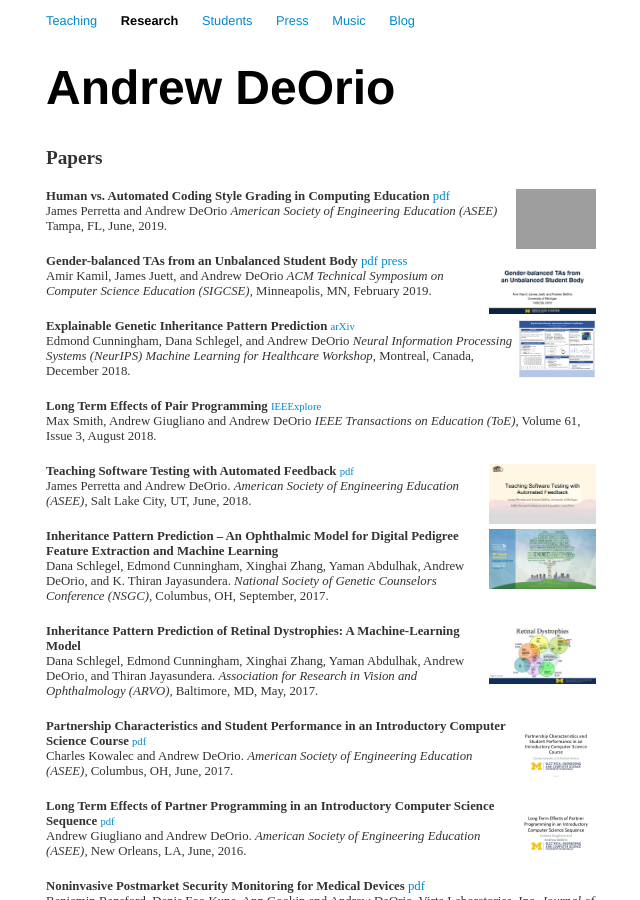
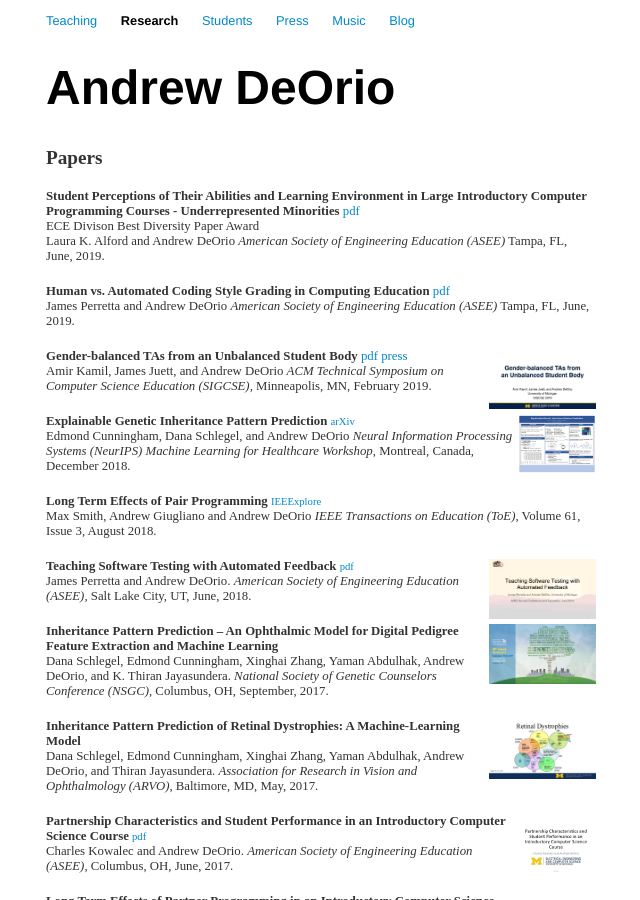
Before and after one commit to awdeorio/andrewdeorio.com, a Jekyll site: the page built from research/index.html, in a window 1280 px wide and 900 px high. Shown: the whole window, without its empty margins (319-959 px from the left). Built offline with Jekyll 4.4.1, drawn with Linux system fonts in a browser that asks for light colours; nearby versions of some CDN libraries; grey boxes are pictures that could not be loaded.

Commit message:
Add second ASEE paper

```diff
--- a/research/index.html
+++ b/research/index.html
@@ -8,9 +8,24 @@ title: Research | Andrew DeOrio
 </div>
 
 <div class="publication">
+<!--
+<a href="assets/ASEE19ECE-slides.pdf" target="_blank" >
+  <img class="research-thumbnail" src="assets/ASEE19ECE-thumbnail.png" alt="thumbnail">
+</a>
+-->
+<b>Student Perceptions of Their Abilities and Learning Environment in Large Introductory Computer Programming Courses - Underrepresented Minorities</b>
+<a href="assets/ASEE19ECE.pdf" target="_blank">pdf</a><br>
+ECE Divison Best Diversity Paper Award<br>
+Laura K. Alford and Andrew DeOrio
+<i>American Society of Engineering Education (ASEE)</i> Tampa, FL, June, 2019.
+</div>
+
+<div class="publication">
+<!--
 <a href="assets/ASEE19CIE-slides.pdf" target="_blank" >
   <img class="research-thumbnail" src="assets/ASEE19CIE-thumbnail.png" alt="thumbnail">
 </a>
+-->
 <b>Human vs. Automated Coding Style Grading in Computing Education</b>
 <a href="assets/ASEE19CIE.pdf" target="_blank">pdf</a><br>
 James Perretta and Andrew DeOrio
```
Also changed, not shown: 1 other file.
